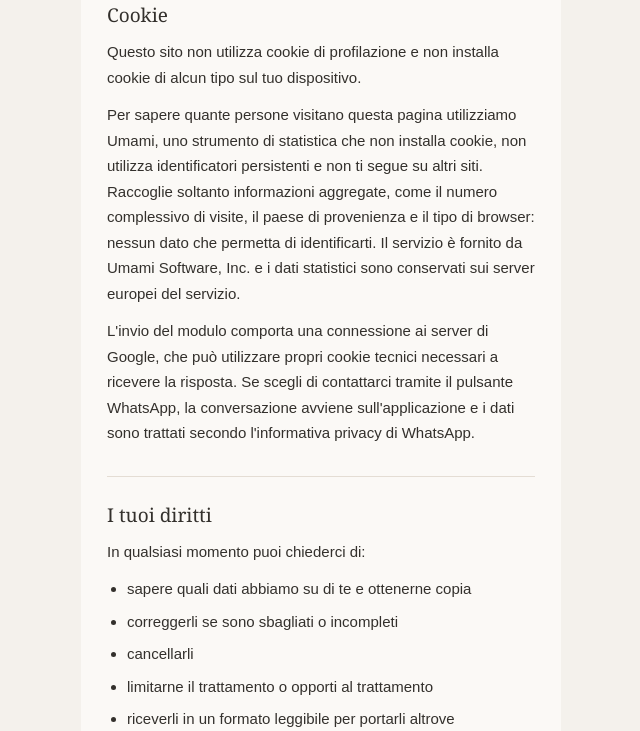
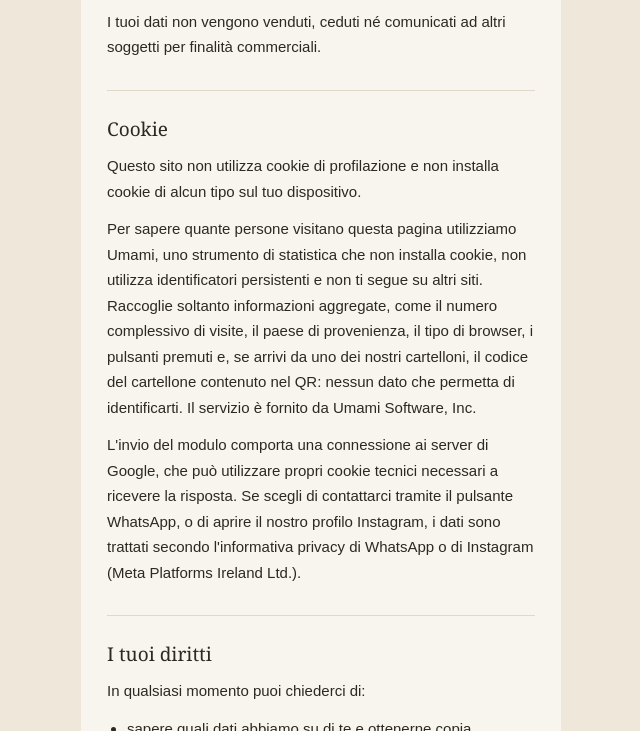
Before and after one commit to BeFitMacerata/BeFitMacerata.github.io, a plain HTML site: page privacy.html in a window 1280 px wide. Shown: the part 2069-2800 px from the top of the page, without its empty margins (319-959 px from the left). Drawn offline with Linux system fonts and the light colour scheme.

Commit message:
Update privacy.html

```diff
--- a/privacy.html
+++ b/privacy.html
@@ -21,15 +21,15 @@
 
 <style>
   :root{
-    --testata:#EEDFD8;
-    --alabastro:#F4F1EC;
-    --carta:#FBF9F6;
-    --linea:#E4DDD4;
-    --linea-calda:#DFC8C0;
-    --rosa:#8A585A;
-    --inchiostro:#382C28;
-    --testo:#33302C;
-    --grigio:#6F675F;
+    --testata:#EFE7DA;
+    --alabastro:#EFE7DA;
+    --carta:#F8F4EE;
+    --linea:#E2D8CA;
+    --linea-calda:#BE9A72;
+    --rosa:#7A2E36;
+    --inchiostro:#2C2924;
+    --testo:#2C2924;
+    --grigio:#5F584F;
     --titolo:Georgia,'Times New Roman',serif;
   }
   *{box-sizing:border-box;margin:0;padding:0}
@@ -54,7 +54,7 @@
   ul{margin:0 0 12px 20px;font-size:15px}
   li{margin-bottom:7px}
   a{color:var(--rosa)}
-  .campo{background:#F0E7E4;padding:1px 5px;border-radius:2px;font-weight:700}
+  .campo{background:#EFE7DA;padding:1px 5px;border-radius:2px;font-weight:700}
 
   .indietro{display:block;text-align:center;padding:26px;font-size:15px;color:var(--rosa);text-decoration:none;font-weight:700}
 </style>
@@ -63,9 +63,9 @@
 <div class="wrap">
 
   <header class="hero">
-    <div class="marchio">BeFit Macerata</div>
+    <div class="marchio">BE FIT MACERATA</div>
     <h1>Informativa privacy</h1>
-    <p class="data">Modulo di iscrizione alla lista d'attesa</p>
+    <p class="data">Modulo di iscrizione alla lista d'attesa · aggiornata il 12 novembre 2026</p>
   </header>
 
   <main>
@@ -81,7 +81,7 @@
     <ul>
       <li>il tuo nome</li>
       <li>un recapito a tua scelta: numero di telefono oppure indirizzo email</li>
-      <li>la conferma del consenso a essere ricontattata</li>
+      <li>la conferma del consenso a essere ricontattato o ricontattata</li>
     </ul>
     <p>Non ti chiediamo, e non raccogliamo attraverso questo modulo, alcun dato relativo alla tua salute, al tuo peso, alle tue abitudini alimentari o ad altre categorie particolari di dati.</p>
 
@@ -98,12 +98,13 @@
     <h2>Chi altro li vede</h2>
     <p>Le risposte del modulo vengono raccolte tramite Google Moduli e conservate in un foglio di calcolo Google, all'interno di un account intestato al titolare e accessibile soltanto a lui. Google, in qualità di fornitore del servizio utilizzato, tratta i dati secondo i propri termini di servizio e la propria informativa privacy, e può conservarli su server situati anche al di fuori dell'Unione Europea sulla base delle garanzie previste dal Capo V del Regolamento UE 2016/679.</p>
     <p>Il sito è ospitato su GitHub Pages (GitHub, Inc.), che può registrare dati tecnici di connessione per ragioni di sicurezza e funzionamento del servizio.</p>
+    <p>Per mostrare i caratteri della pagina usiamo Google Fonts (Google Ireland Ltd.): quando apri la pagina, il tuo browser si collega ai server di Google per scaricarli e in questo modo trasmette a Google il tuo indirizzo IP.</p>
     <p>I tuoi dati non vengono venduti, ceduti né comunicati ad altri soggetti per finalità commerciali.</p>
 
     <h2>Cookie</h2>
     <p>Questo sito non utilizza cookie di profilazione e non installa cookie di alcun tipo sul tuo dispositivo.</p>
-    <p>Per sapere quante persone visitano questa pagina utilizziamo Umami, uno strumento di statistica che non installa cookie, non utilizza identificatori persistenti e non ti segue su altri siti. Raccoglie soltanto informazioni aggregate, come il numero complessivo di visite, il paese di provenienza e il tipo di browser: nessun dato che permetta di identificarti. Il servizio è fornito da Umami Software, Inc. e i dati statistici sono conservati sui server europei del servizio.</p>
-    <p>L'invio del modulo comporta una connessione ai server di Google, che può utilizzare propri cookie tecnici necessari a ricevere la risposta. Se scegli di contattarci tramite il pulsante WhatsApp, la conversazione avviene sull'applicazione e i dati sono trattati secondo l'informativa privacy di WhatsApp.</p>
+    <p>Per sapere quante persone visitano questa pagina utilizziamo Umami, uno strumento di statistica che non installa cookie, non utilizza identificatori persistenti e non ti segue su altri siti. Raccoglie soltanto informazioni aggregate, come il numero complessivo di visite, il paese di provenienza, il tipo di browser, i pulsanti premuti e, se arrivi da uno dei nostri cartelloni, il codice del cartellone contenuto nel QR: nessun dato che permetta di identificarti. Il servizio è fornito da Umami Software, Inc.</p>
+    <p>L'invio del modulo comporta una connessione ai server di Google, che può utilizzare propri cookie tecnici necessari a ricevere la risposta. Se scegli di contattarci tramite il pulsante WhatsApp, o di aprire il nostro profilo Instagram, i dati sono trattati secondo l'informativa privacy di WhatsApp o di Instagram (Meta Platforms Ireland Ltd.).</p>
 
     <h2>I tuoi diritti</h2>
     <p>In qualsiasi momento puoi chiederci di:</p>
@@ -115,7 +116,6 @@
       <li>riceverli in un formato leggibile per portarli altrove</li>
       <li>revocare il consenso che ci hai dato</li>
     </ul>
-    <p>Ti rispondiamo entro un mese. Se ritieni che i tuoi dati siano trattati in modo scorretto puoi rivolgerti al Garante per la protezione dei dati personali (<a href="https://www.garanteprivacy.it">garanteprivacy.it</a>) o all'autorità giudiziaria.</p>
 
   </main>
 
```
